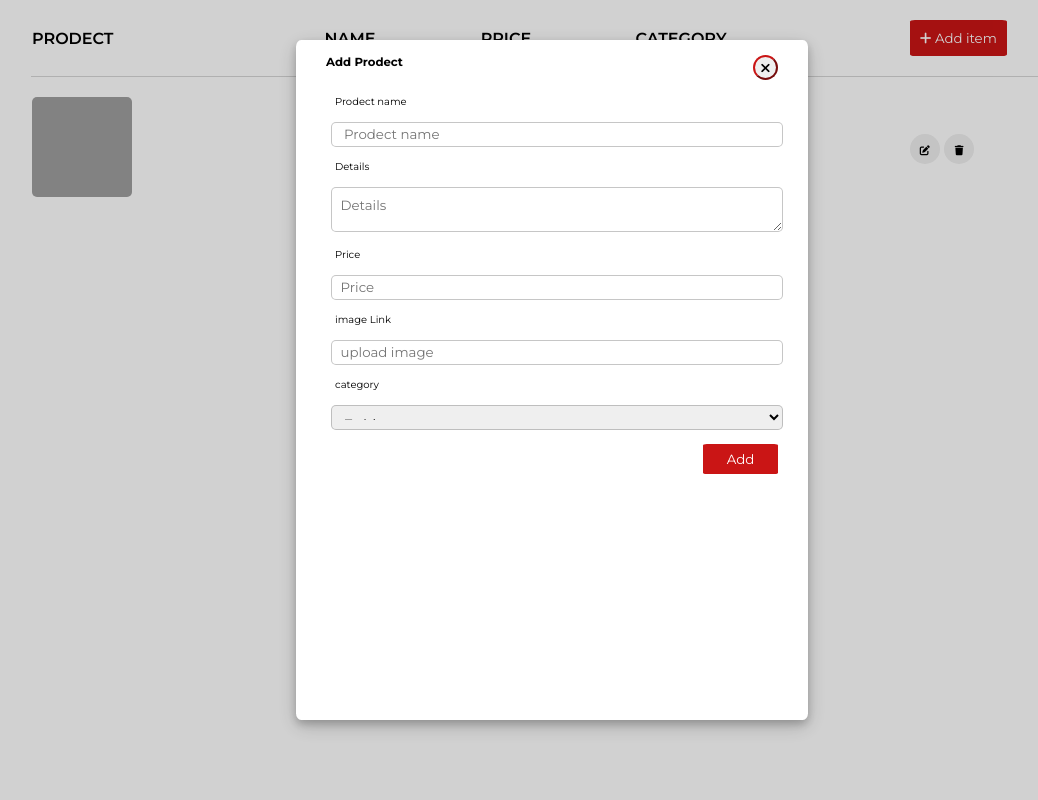
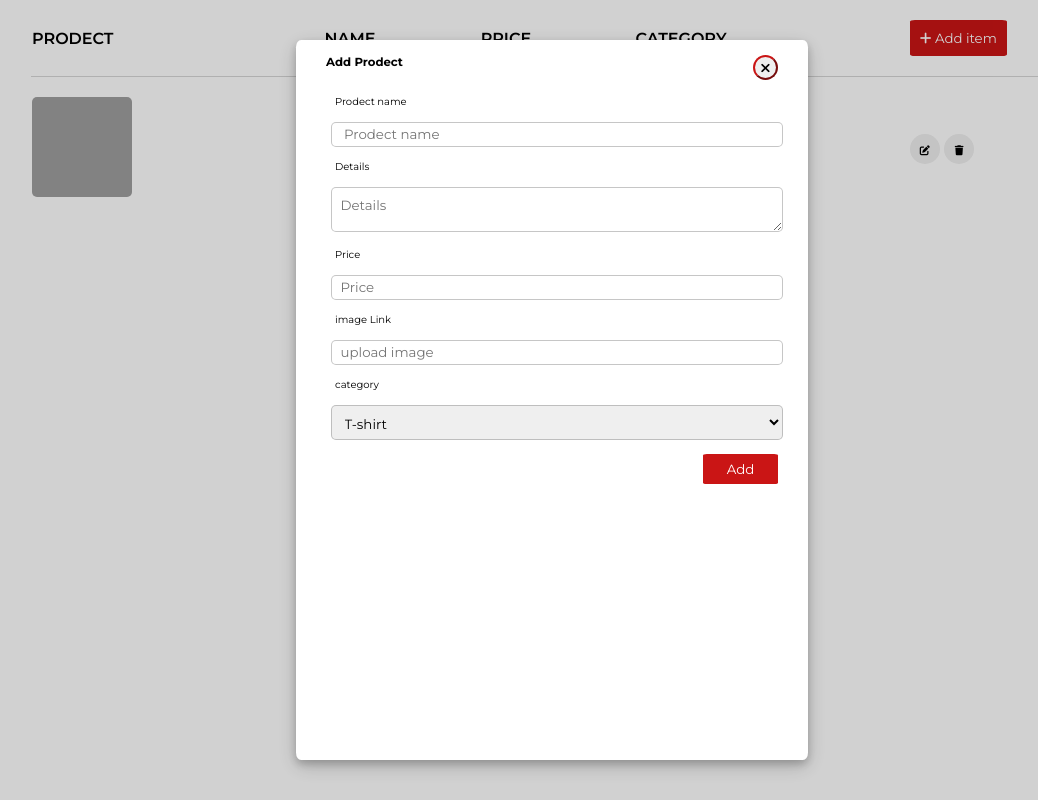
Before and after one commit to CA-G12/Ecommerce-App-Team-6, a website: page html/seller.html in a window 1280 px wide. Both pictures are taken after a click on the button "Add item". Shown: the whole page, without its empty margins (24-1062 px from the left). Drawn offline with Linux system fonts and the light colour scheme; grey boxes are pictures that could not be loaded.

Commit message:
change the heigth for the popup and the select relates #3

```diff
--- a/css/seller.css
+++ b/css/seller.css
@@ -32,7 +32,7 @@ html {
   background-color: white;
   max-width: 70%;
   min-width: 40%;
-  height: 85%;
+  height: 90%;
   padding: 1.5rem 3rem;
   border-radius: 1%;
   overflow: auto;
@@ -48,8 +48,12 @@ html {
   padding: 2%;
   border: 0.1rem solid #80808073;
 }
-#popupAdditem textarea {
+#popupAdditem textarea   {
   height: 4.5rem;
+
+}
+#popupAdditem #categorySelection{
+  height: 3.5rem
 }
 #openPop {
   border: none;
```
